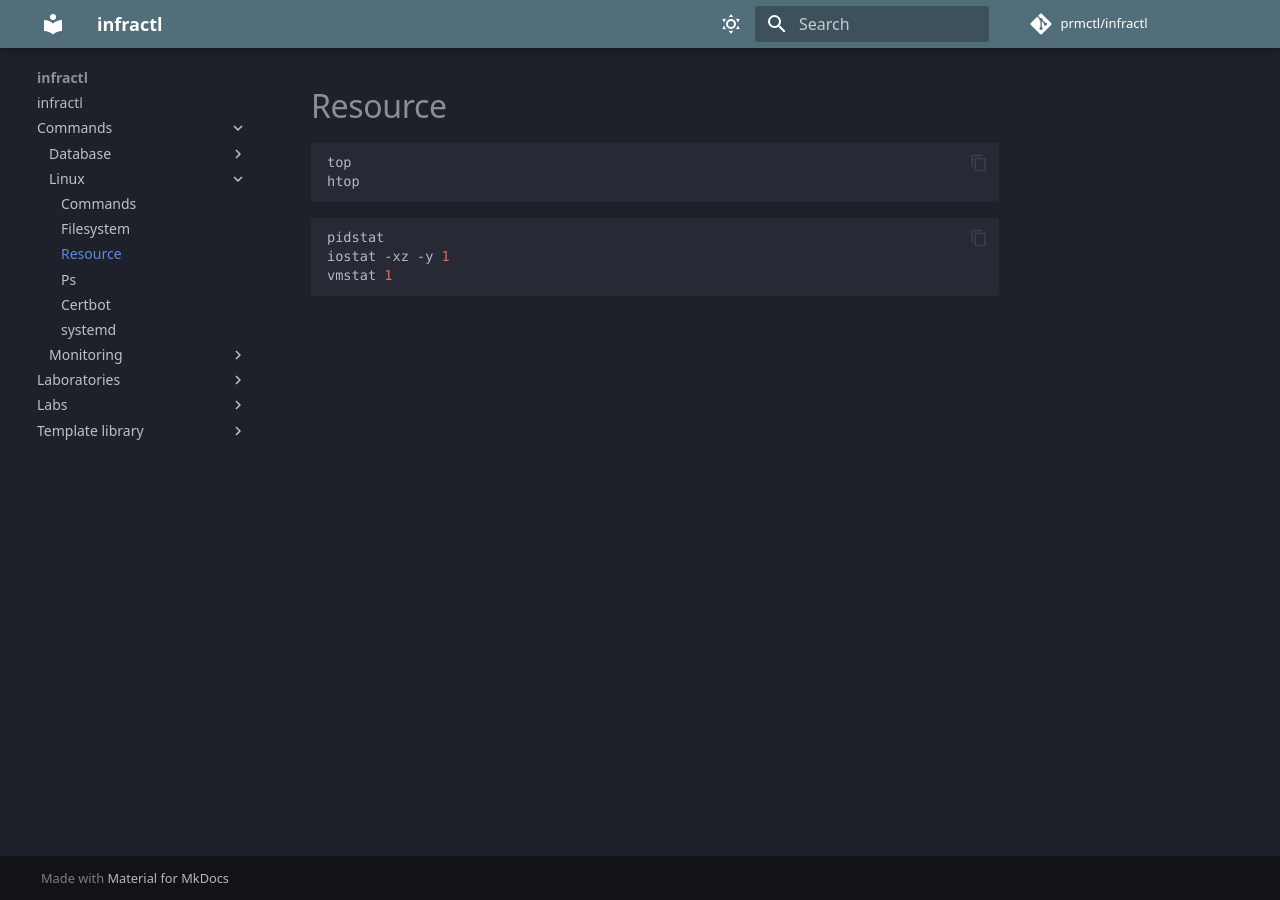
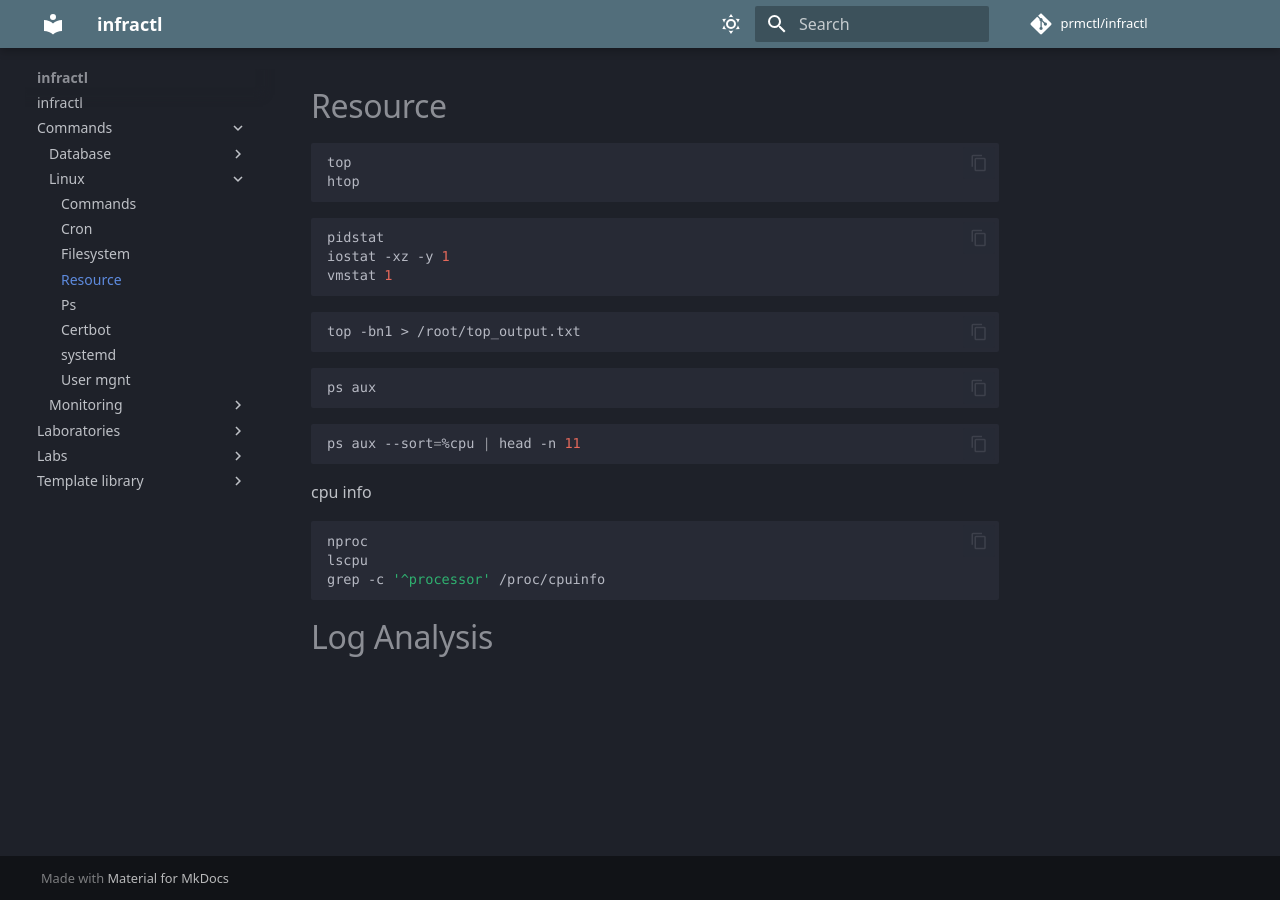
Before and after one commit to prmctl/infractl, an MkDocs documentation site: the page built from docs/commands/linux/monitoring.md, in a window 1280 px wide. Built offline with MkDocs 1.6.1 and Material for MkDocs 9.7.7, drawn with Linux system fonts in a browser that asks for light colours; comment, search, counter and statistics services are not loaded.

Commit message:
add command

````diff
--- a/docs/commands/linux/monitoring.md
+++ b/docs/commands/linux/monitoring.md
@@ -11,3 +11,28 @@ pidstat
 iostat -xz -y 1
 vmstat 1
 ```
+
+
+```sh
+top -bn1 > /root/top_output.txt
+```
+
+
+```sh
+ps aux
+```
+
+```sh
+ps aux --sort=%cpu | head -n 11
+```
+
+cpu info
+```sh
+nproc
+lscpu
+grep -c '^processor' /proc/cpuinfo
+```
+
+
+
+# Log Analysis
````
Also changed, not shown: docs/commands/linux/cron.md (added, +22 -0 lines), docs/commands/linux/ps.md (+7 -0 lines), docs/commands/linux/user-mgnt.md (added, +29 -0 lines).
